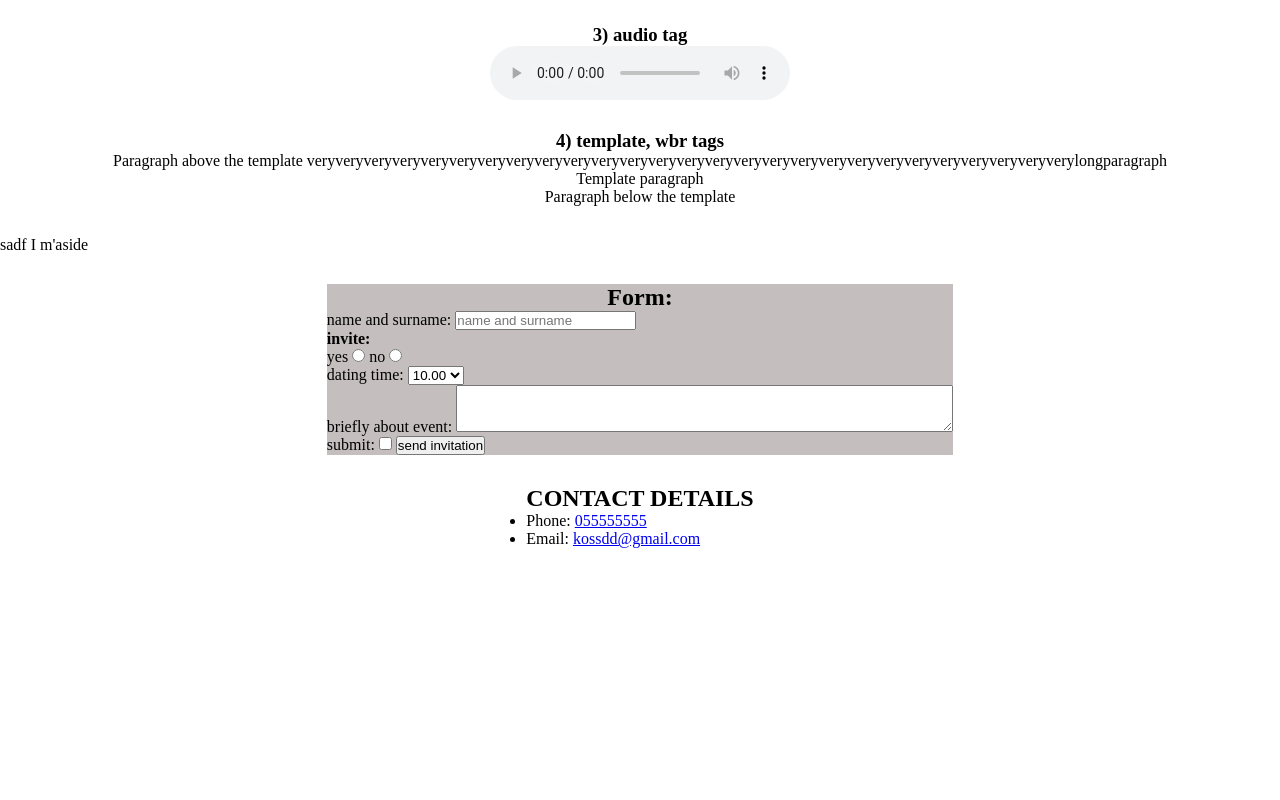
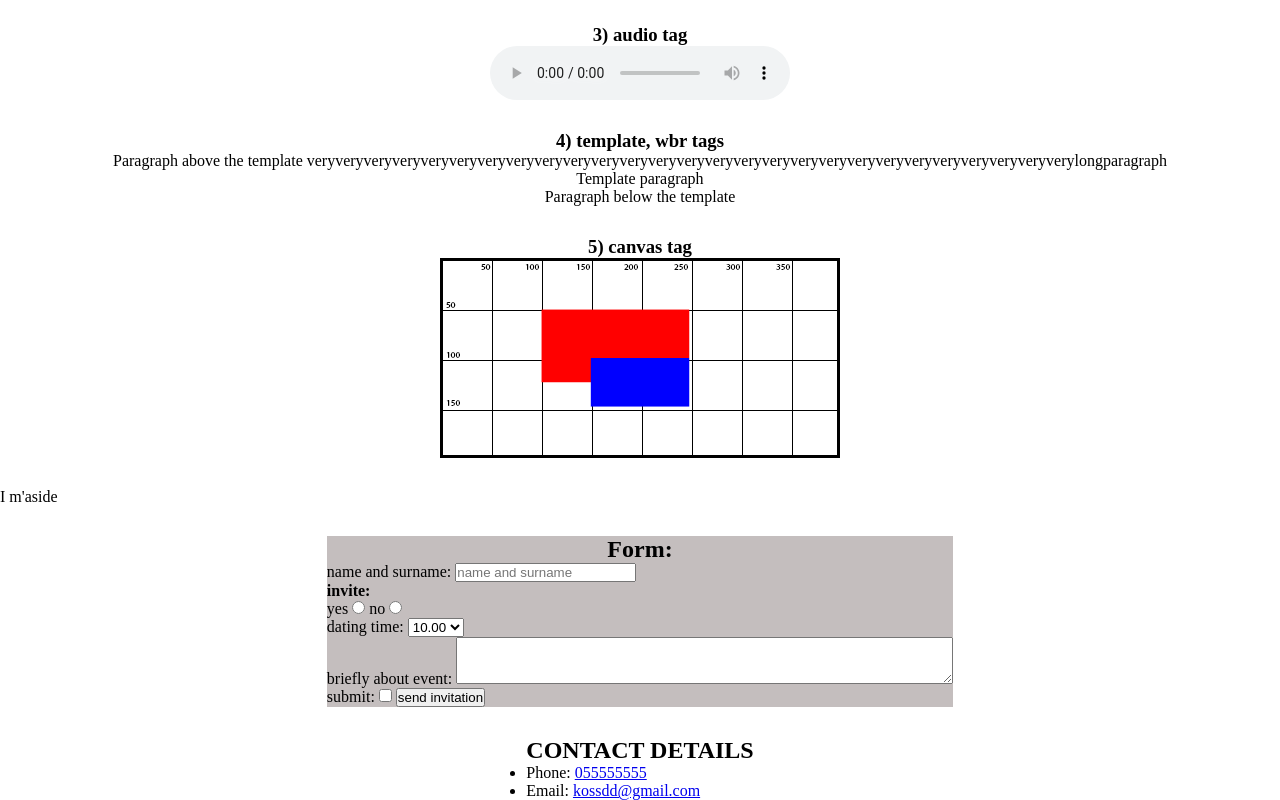
Before and after one commit to KostiaSnihyr/FE14, a plain HTML site: page html/task-3/index.html in a window 1280 px wide. Shown: the part 738-1538 px from the top of the page. Before the commit the page ends 1286 px from the top, so only its background shows below. Drawn offline with Linux system fonts and the light colour scheme.

Commit message:
add canvas

```diff
--- a/html/task-3/index.html
+++ b/html/task-3/index.html
@@ -101,11 +101,18 @@
                                 </p>
                             </section>
                         </li>
+                        <li>
+                            <section class="template-section">
+                                <h3>
+                                    5) canvas tag
+                                </h3>
+                                <canvas width="400" height="200" id="c1"></canvas>
+                            </section>
+                        </li>
                     </ul>
 
                 </article>
                 <aside>
-                    <bdj>sadf</bdj>
                     I m'aside
                 </aside>
             </div>
--- a/html/task-3/script.js
+++ b/html/task-3/script.js
@@ -9,3 +9,16 @@ if ('content' in document.createElement('template')) {
 } else {
     console.log('templates are not supported');
 }
+
+var canvas = document.getElementById('c1');
+var ctx = canvas.getContext('2d');
+
+    ctx.fillStyle = 'red';
+    ctx.fillRect(100, 50, 150, 75);
+    ctx.fillStyle = 'blue';
+    ctx.fillRect(150, 100, 100, 50);
+
+    // ctx.fillRect(x, y, width, height);
+
+
+console.log(ctx);
--- a/html/task-3/style.css
+++ b/html/task-3/style.css
@@ -27,7 +27,7 @@ header {
     margin-bottom: 30px;
 }
 
-.photo__img, video, audio {
+.photo__img, video, audio, canvas {
     display: block;
     margin: 0 auto;
     width: 300px;
@@ -51,3 +51,10 @@ header {
 video::cue {
     font-size: 1rem;
 }
+
+#c1 {
+    width: 400px;
+    height: 200px;
+    border: 3px solid black;
+    background-image: url(images/setka.png);
+}
```
Also changed, not shown: html/task-3/images/setka.png (added).
